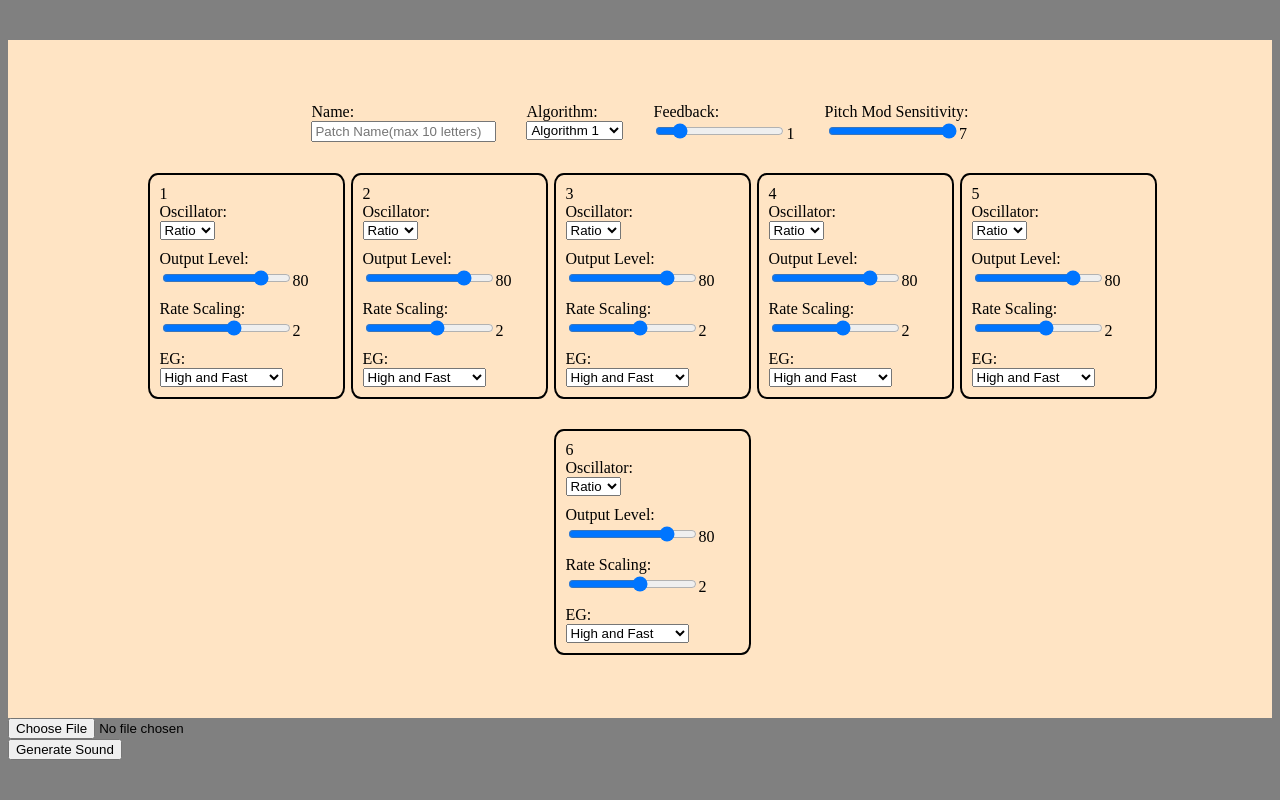
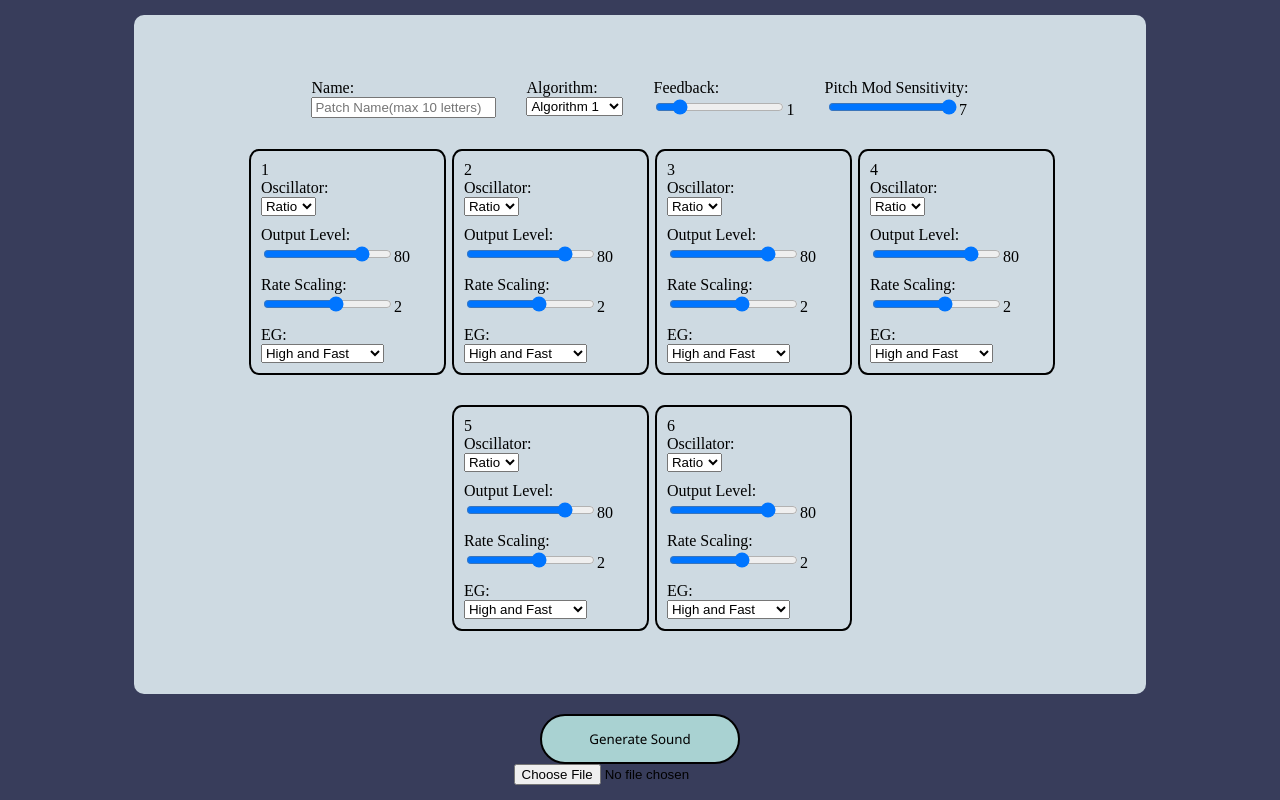
Before and after one commit to rueire/SoundGenerator, a React (Vite) app in the folder frontend/: page / in a window 1280 px wide. Built offline with nearby package versions, Linux system fonts and the light colour scheme.

Commit message:
add: CSS changes

```diff
--- a/frontend/src/Generator.css
+++ b/frontend/src/Generator.css
@@ -9,7 +9,7 @@ html {
     margin: 0;
     padding: 0;
 
-    background-color: grey;
+    background-color: rgb(56, 61, 91);
 }
 
 label {
@@ -19,9 +19,49 @@ label {
     text-align: left;
 }
 
+/*======================================*/
+/*BUTTON in SoundGenerator.jsx*/
+
+.button-container {
+    align-items: center;
+    justify-content: center;
+    display: flex;
+
+    width: 100%;
+}
+
+.generate-btn {
+    width: 200px;
+    height: 50px;
+
+    background-color: rgb(169, 210, 210);
+    color: black;
+    font-family: 'Segoe UI', Tahoma, Geneva, Verdana, sans-serif;
+
+    margin-top: 20px;
+    border: solid 2px;
+    border-radius: 2cm;
+
+}
+
+.generate-btn:hover {
+    background-color: rgb(107, 83, 131);
+    color: white;
+}
 
 /*========================================*/
-/*PARAMETER FORM, PARAMETERS CSS*/
+/*PARAMETER FORM in SoundGenerator.jsx*/
+.parameter-container {
+    width: 100%;
+
+    display: flex;
+    align-items: center;
+    justify-content: center;
+    flex-direction: row;
+    flex-wrap: wrap;
+
+    /* margin-left: 100px; */
+}
 
 .parameter-form {
     position: relative;
@@ -32,14 +72,18 @@ label {
     flex-direction: row;
     flex-wrap: wrap;
 
+    border-radius: 10px;
     padding: 5%;
     margin: 0%;
     gap: 30px;
-    background-color: bisque;
+    max-width: 70%;
+    background-color: rgb(206, 218, 226);
 }
 
+
 /*=============================================*/
-/*BASIC PARAMS*/
+/*BASIC PARAMS in parameters.jsx*/
+
 .basic-parameters-container {
     width: 100%;
 
@@ -53,7 +97,7 @@ label {
 
 /*========================================*/
 
-/* OPERATOR PARAMS */
+/* OPERATOR PARAMS in parameters.jsx*/
 
 .operator-parameters-container {
     width: 100%;
--- a/frontend/src/SoundGenerator.jsx
+++ b/frontend/src/SoundGenerator.jsx
@@ -187,6 +187,7 @@ function SoundGenerator() {
     generateSyx(brass_1_patch);
   }
 
+  //backend to make syx --> xml
   const Uploadfile = async (file) => {
     console.log("Upload button pressed")
 
@@ -226,9 +227,14 @@ function SoundGenerator() {
 
   return (
     <>
-      <div className='parameter_form'>
+      <div className='parameter-container'>
         <ParameterForm onChange={handleParamsChange} />
+        <div className='button-container'>
+          <button className='generate-btn'onClick={generatePatch}>Generate Sound
+        </button>
         </div>
+
+        {/* delete below later */}
         <div className='upload_form'>
           <SyxUpload onFileUpload={Uploadfile} />
         </div>
@@ -240,7 +246,7 @@ function SoundGenerator() {
               Download XML
             </button>
           )}
-        <button className='generate_btn' onClick={generatePatch}>Generate Sound</button>
+        </div>
       </div>
     </>
   )
```
Lines whose indentation alone changed are shown as unchanged.
